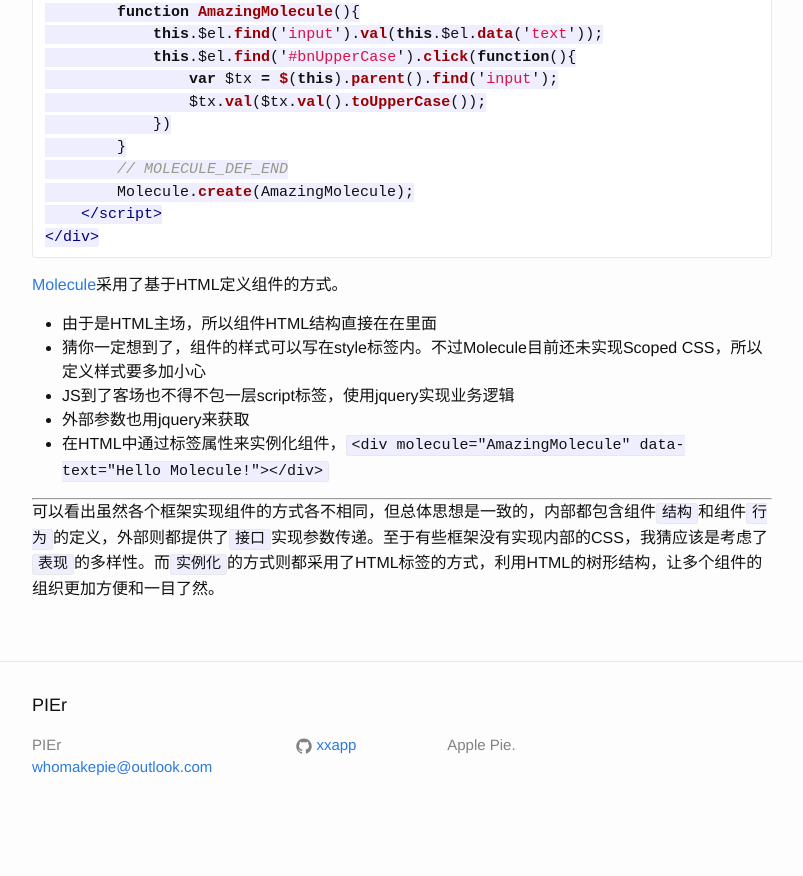
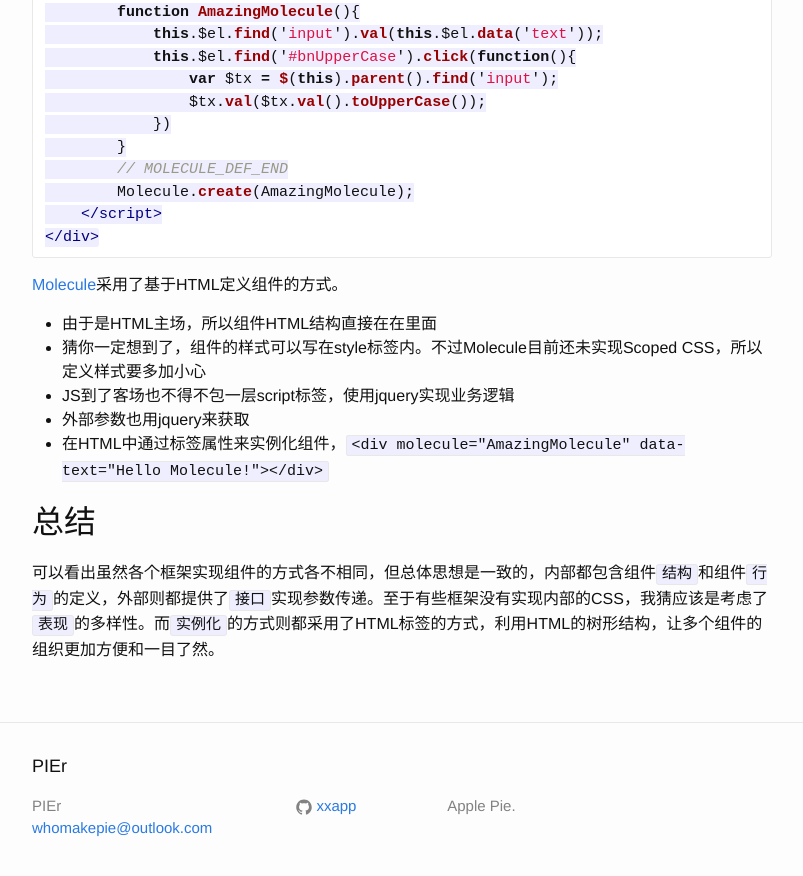
Before and after one commit to xxapp/xxapp.github.io, a Jekyll site: the page built from _posts/2016-06-29-compare-component-on-some-frontend-frameworks.md, in a window 1280 px wide and 900 px high, scrolled down 2822 px. Shown: the top 876 px of the window, without its empty margins (238-1041 px from the left). Built offline with Jekyll 4.4.1, drawn with Linux system fonts in a browser that asks for light colours; before the commit the page ends 3661 px from its top, so only the background shows below that.

Commit message:
Update 2016-06-29-compare-component-on-some-frontend-frameworks.md

```diff
--- a/_posts/2016-06-29-compare-component-on-some-frontend-frameworks.md
+++ b/_posts/2016-06-29-compare-component-on-some-frontend-frameworks.md
@@ -126,7 +126,7 @@ creatClass创建组件，由于采用了单向数据流，所以与Angular和Vue
 * 外部参数也用jquery来获取
 * 在HTML中通过标签属性来实例化组件，`<div molecule="AmazingMolecule" data-text="Hello Molecule!"></div>`
 
----
+## 总结
 
 可以看出虽然各个框架实现组件的方式各不相同，但总体思想是一致的，内部都包含组件`结构`和组件`行为`的定义，外部则都提供了`接口`实现参数传递。至于有些框架没有实现内部的CSS，我猜应该是考虑了`表现`的多样性。而`实例化`的方式则都采用了HTML标签的方式，利用HTML的树形结构，让多个组件的组织更加方便和一目了然。
 
```
